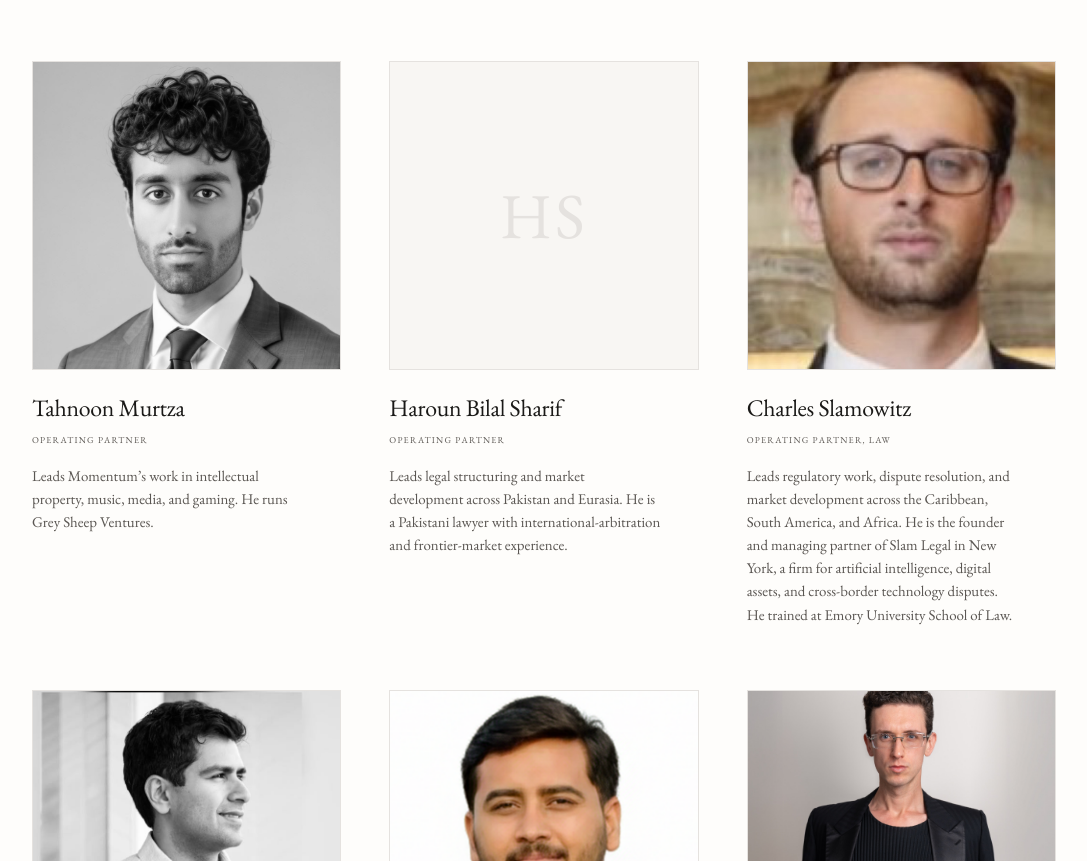
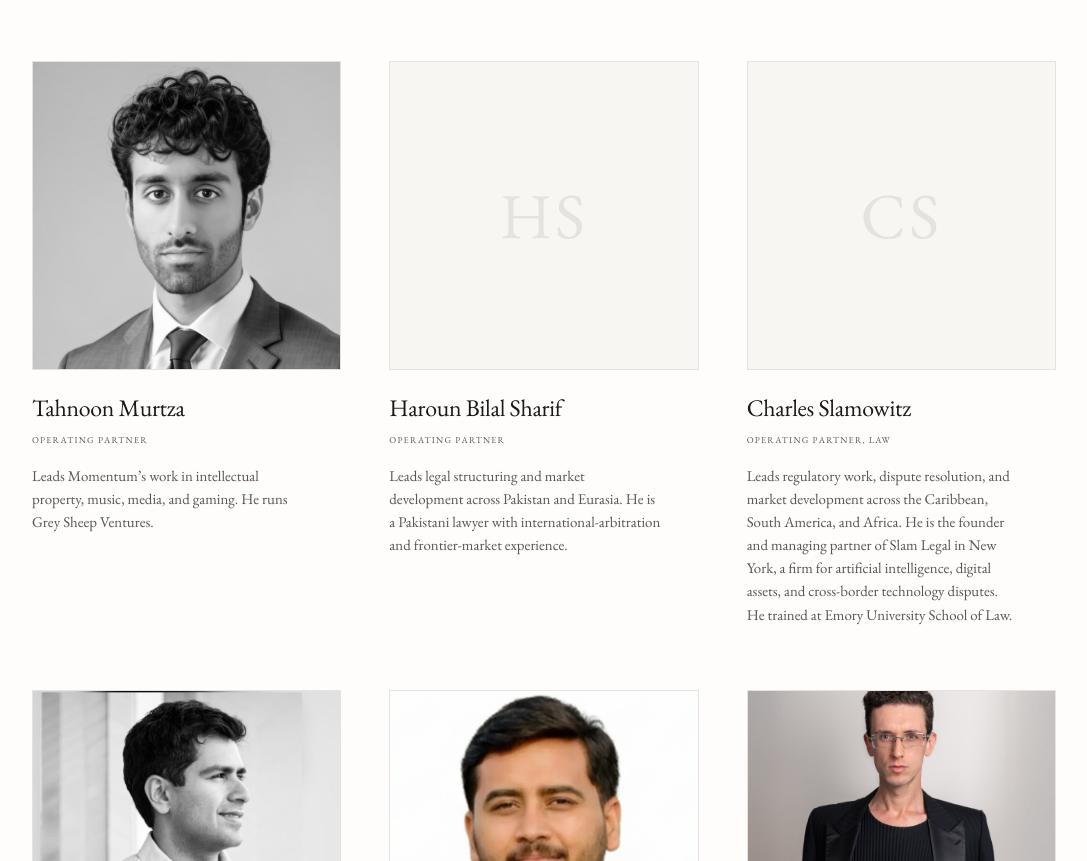
Before and after one commit to momentum-sez/momentum.inc, a plain HTML site: page team.html in a window 1280 px wide. Shown: the part 2576-3437 px from the top of the page, without its empty margins (91-1178 px from the left). Drawn offline with nearby package versions, Linux system fonts and the light colour scheme; a web font is replaced by a local one.

Commit message:
Team page: take down Charles Slamowitz's low-resolution photo

```diff
--- a/team.html
+++ b/team.html
@@ -198,7 +198,7 @@
                         </div>
 
                         <div class="team-card">
-                            <div class="team-portrait" data-initials="CS"><img src="/team/charles-slamowitz.jpg" alt="Charles Slamowitz" width="450" height="450" loading="lazy"></div>
+                            <div class="team-portrait" data-initials="CS"></div>
                             <h2 class="team-card-name">Charles Slamowitz</h2>
                             <p class="team-card-role">Operating Partner, Law</p>
                             <p class="team-card-bio">Leads regulatory work, dispute resolution, and market development across the Caribbean, South America, and Africa. He is the founder and managing partner of Slam Legal in New York, a firm for artificial intelligence, digital assets, and cross-border technology disputes. He trained at Emory University School of Law.</p>
```
Also changed, not shown: team/charles-slamowitz.jpg (deleted).
